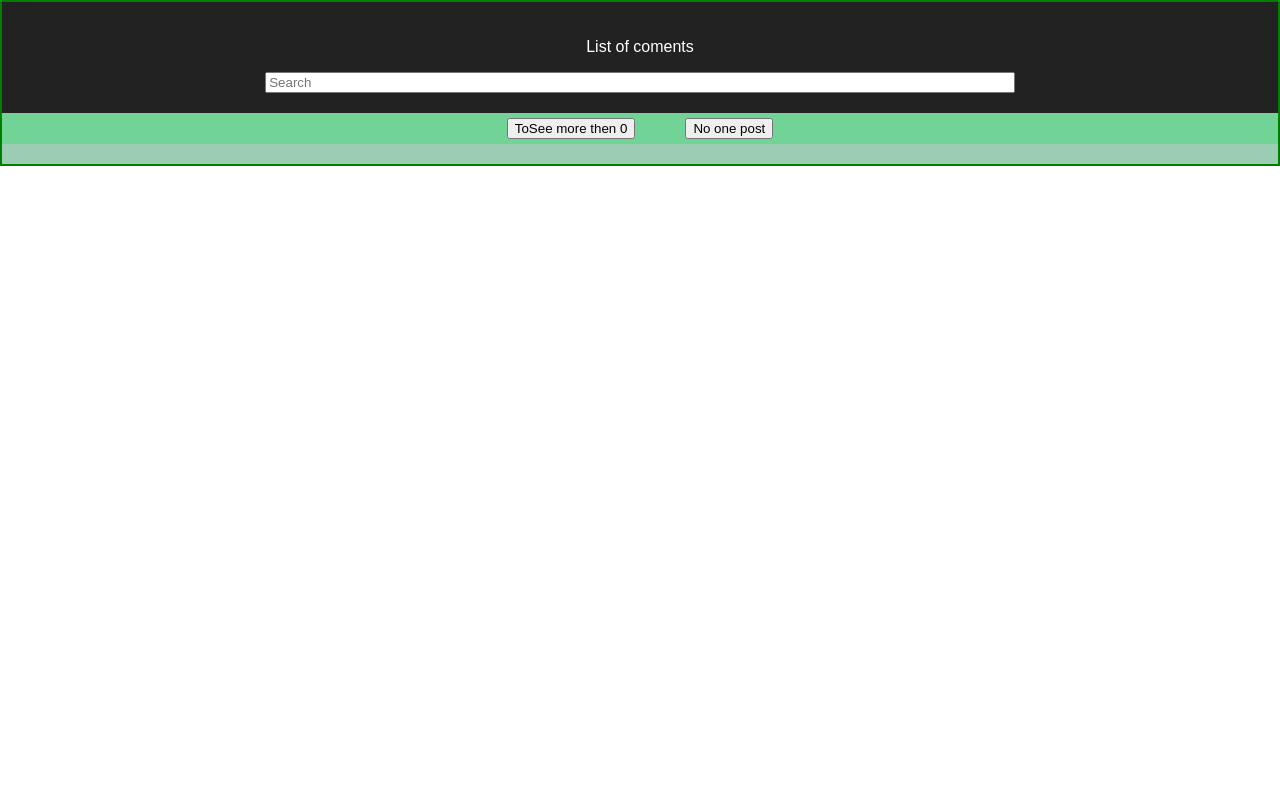
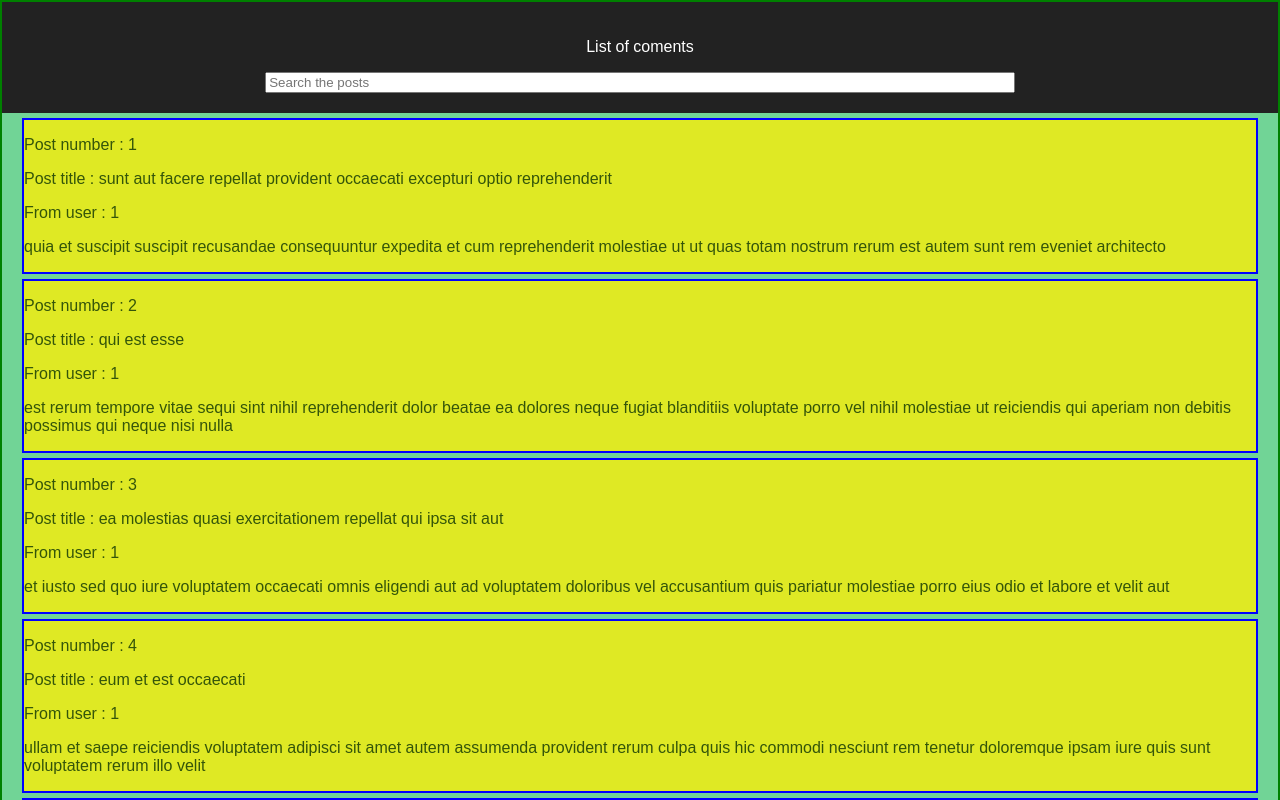
Before and after one commit to artio85/Apiko-Full-Stack-Intensive, a React (Create React App) app in the folder hw4/: page / in a window 1280 px wide. Shown: the top 800 px of the page. Built offline with nearby package versions, Linux system fonts and the light colour scheme.

Commit message:
add componentDidMount to Main

```diff
--- a/hw4/src/Components/Main/Main.js
+++ b/hw4/src/Components/Main/Main.js
@@ -15,6 +15,13 @@ class Main extends Component {
     this.increment = this.increment.bind(this);
     this.decrement = this.decrement.bind(this);
     this.handleChange = this.handleChange.bind(this);
+  }
+
+  componentDidMount (){
+    var mainList = this.props.items.filter( (items, index) =>
+      index < 10
+    );
+    this.setState({items: mainList , index: 10});
   }
 
   increment (){
@@ -47,15 +54,16 @@ class Main extends Component {
 
   handleChange ({target : {name, value}}){
     this.setState({[name]: value});
-    let displayResult = this.props.items.filter( (items, index) =>
+    let displaySearch = this.props.items.filter( (items, index) =>
       items.title.toLowerCase().indexOf(value.toLowerCase()) !== -1 && index < this.state.index
     );
-    this.setState({items: displayResult});
+    this.setState({items: displaySearch});
   }
 
   static defaultProps = {
     items: [{
       userId: 0,
+      id: 0,
       title: '/test',
       body: 'test',
     }],
@@ -66,7 +74,7 @@ class Main extends Component {
       <React.Fragment>
       <div className="App-header">
         <p>List of coments</p>
-        <input type='text' name='search' value={this.state.search} placeholder='Search' onChange={this.handleChange}/>
+      <input type='text' name='search' value={this.state.search} placeholder='Search the posts' onChange={this.handleChange}/>
       </div>
       <div className="App-main">
         {this.state.items.map((items , index) =>
```
Also changed, not shown: hw4/src/App.js (+6 -1 lines).
